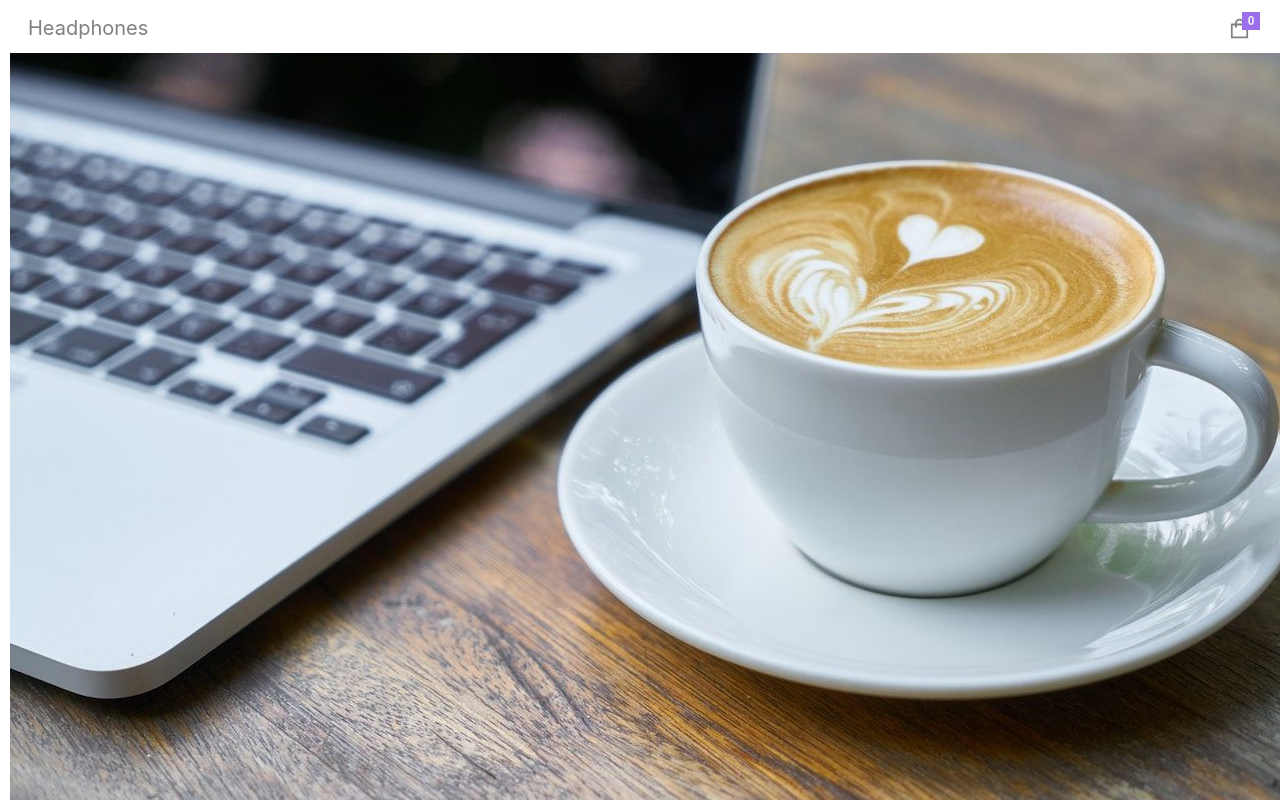
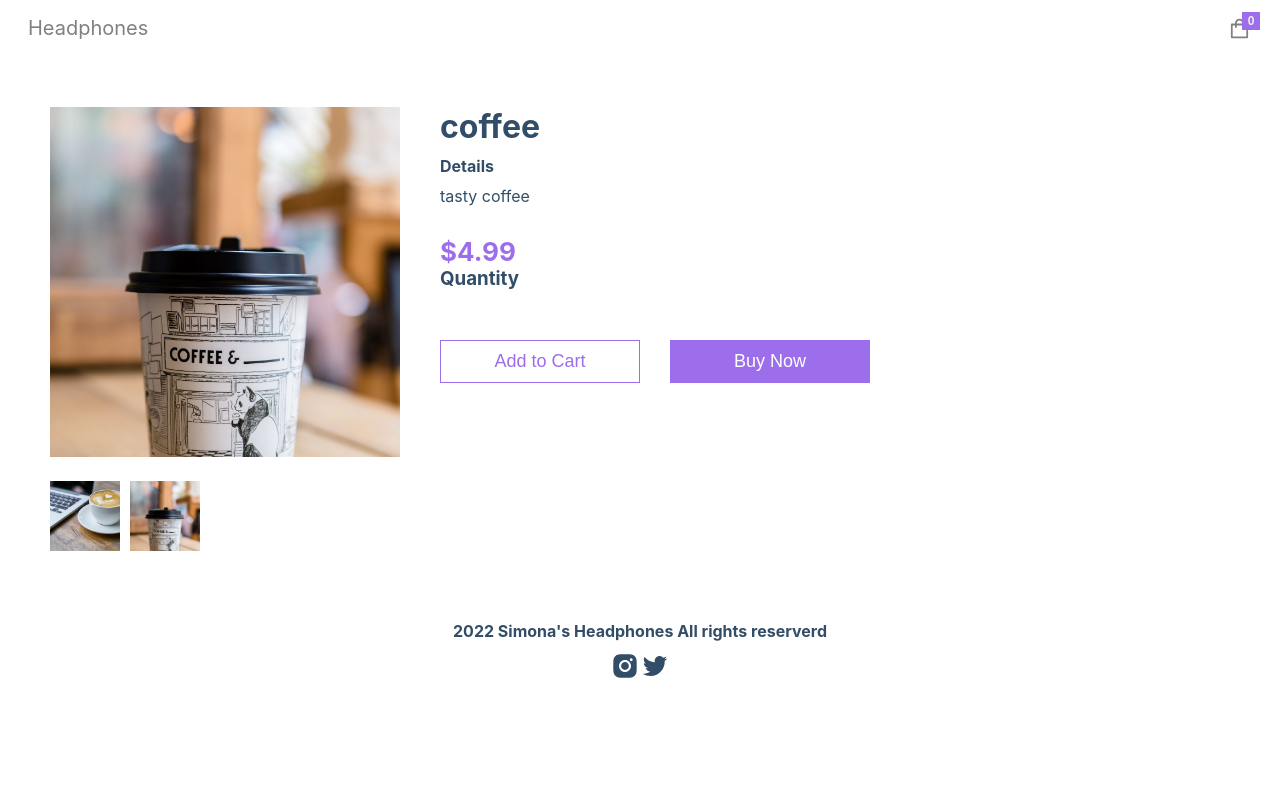
Before and after one commit to godriceeichie/React-Ecommerce-Website, a React (Create React App) app: page /product/coffee in a window 1280 px wide. Shown: the top 800 px of the page. Built offline with nearby package versions, Linux system fonts and the light colour scheme.

Commit message:
Styled the first part of the product page and addded links to the button in the homepage

```diff
--- a/src/App.css
+++ b/src/App.css
@@ -280,6 +280,106 @@ a{
   justify-content: center;
 }
 
+.product-detail-container {
+  display: flex;
+  grid-gap: 40px;
+  gap: 40px;
+  margin: 60px 40px 40px;
+  color: #324d67;
+}
+
+.product-detail-image {
+  background-color: #ebebeb;
+  -o-object-fit: cover;
+  object-fit: cover;
+  width: 400px;
+  height: 400px;
+  cursor: pointer;
+  transition: .3s ease-in-out;
+}
+
+.product-detail-image:hover {
+  background-color: var(--main-color);
+}
+
+.product-detail-container .product-detail-image {
+  width: 350px;
+  height: 350px;
+}
+
+.small-images-container {
+  display: flex;
+  grid-gap: 10px;
+  gap: 10px;
+  margin-top: 20px;
+}
+
+.small-image {
+  background-color: #ebebeb;
+  width: 70px;
+  height: 70px;
+  cursor: pointer;
+  -o-object-fit: cover;
+  object-fit: cover;
+}
+
+.selected-image {
+  background-color: var(--main-color);
+}
+
+.product-detail-desc h4, .product-detail-desc p {
+  margin-top: 10px;
+}
+
+.product-detail-desc .price {
+  font-weight: 700;
+  font-size: 26px;
+  margin-top: 30px;
+  color: var(--main-color);
+}
+
+.product-detail-desc .buttons {
+  display: flex;
+  grid-gap: 30px;
+  gap: 30px;
+}
+
+.buttons .add-to-cart {
+    padding: 10px 20px;
+    border: 1px solid var(--main-color);
+    margin-top: 40px;
+    font-size: 18px;
+    font-weight: 500;
+    background-color: #fff;
+    color: var(--main-color);
+    cursor: pointer;
+    width: 200px;
+    transform: scale(1);
+    transition: transform .5s ease;
+}
+
+.buttons .add-to-cart:hover {
+  transform: scale(1.1);
+}
+
+.buttons .buy-now {
+  width: 200px;
+  padding: 10px 20px;
+  background-color: var(--main-color);
+  color: #fff;
+  border: none;
+  margin-top: 40px;
+  font-size: 18px;
+  font-weight: 500;
+  cursor: pointer;
+  transform: scale(1);
+  transition: transform .5s ease;
+}
+
+.buttons .buy-now:hover {
+  transform: scale(1.1);
+}
+
 @media screen and (max-width: 1024px) {
   .hero-banner-container{
     line-height: 1.3;
@@ -329,4 +429,13 @@ a{
   .banner-desc .right h3 {
     font-size: 45px;
   }
+
+  .product-detail-container {
+    margin: 20px;
+    flex-wrap: wrap;
+  }
+
+  .buttons .add-to-cart, .buttons .buy-now {
+    width: 150px;
+  }
 }
--- a/src/components/FooterBanner.js
+++ b/src/components/FooterBanner.js
@@ -1,5 +1,6 @@
 import React from 'react';
 import heroBannerImg from "../assets/img/hero-headset-img.webp"
+import { Link } from 'react-router-dom'
 
 const FooterBanner = () => {
     return (
@@ -18,7 +19,9 @@ const FooterBanner = () => {
                     <p>fashionable</p>
                     <h3>Summer sale</h3>
                     <p>neon headphones</p>
-                    <button>Shop now</button>
+                    <Link to={'/product/headphones'}>
+                        <button>Shop now</button>
+                    </Link>
                 </div>
             </div>
         </div>
--- a/src/components/HeroBanner.js
+++ b/src/components/HeroBanner.js
@@ -12,7 +12,7 @@ const HeroBanner = () => {
             </div>
             <div>
                 <button>
-                    <Link to={`/about`}>Shop Now</Link>
+                    <Link to={`/product/headphones`}>Shop Now</Link>
                 </button>
                 <div className='desc'>
                     <h5>Description</h5>
--- a/src/components/ProductPage.js
+++ b/src/components/ProductPage.js
@@ -11,26 +11,53 @@ const ProductPage = () => {
         setproductState(products.filter(({title}) => title === id));
     }, [products]);
 
-    // console.log(productState);
+    const [selectedImage, setselectedImage] = useState(0)
+    const handleImageClick = (index) => {
+        setselectedImage(index)
+    }
+
+    useEffect(() => {
+        const timer = setTimeout(() => {
+            setselectedImage((selectedImage + 1) % 2)
+        }, 5000);
+        return () => clearTimeout(timer);
+    }, [selectedImage])
 
     return (
         <div>
             {
-                productState.map(({id, title, image, details, price}) => {
+                productState.map(({id, title, image, details, price, secondImage}) => {
                     return(
                         <div className='product-detail-container' key={id}>
                             <div>
                                 <div className='image-container'>
-                                    <img src={image} alt="" className='product-detail-image'/>
+                                    {
+                                        (title !== "coffee") ? <img src={image} alt="" className='product-detail-image'/> : <img src={selectedImage === 0 ? image : secondImage} alt="" className='product-detail-image'/>
+                                    }
                                 </div>
                                 <div className='small-images-container'>
-                                    <img src="" alt="" className='a'/>
+                                    <img src={image} alt="" className={selectedImage === 0 ? 'selected-image small-image' : 'small-image'} onClick={() => handleImageClick(0)}/>
+                                    {(title === 'coffee') && <img src={secondImage} alt="" className={selectedImage === 1 ? 'selected-image small-image' : 'small-image'} onClick={() => handleImageClick(1)}/>}
+
                                 </div>
                             </div>
                             <div className='product-detail-desc'>
                                 <h1>{title}</h1>
                                 <h4>Details</h4>
                                 <p>{details}</p>
+                                <p className='price'>{`$${price}`}</p>
+                                <div className='quantity'>
+                                    <h3>Quantity</h3>
+                                    <p className='quantity-desc'>
+                                        <span className='minus'></span>
+                                        <span className='num'></span>
+                                        <span className='plus'></span>
+                                    </p>
+                                </div>
+                                <div className='buttons'>
+                                    <button className='add-to-cart'>Add to Cart</button>
+                                    <button className='buy-now'>Buy Now</button>
+                                </div>
                             </div>
                         </div>
                     )
--- a/src/data/productInfo.js
+++ b/src/data/productInfo.js
@@ -1,6 +1,7 @@
 import heroBannerImg from "../assets/img/hero-headset-img.webp"
 import secondProductContainerImg from "../assets/img/product-cont-second-img.jpg"
 import thirdProductContainerImg from "../assets/img/product-cont-third-img.jpg"
+import secondCoffeeImg from "../assets/img/coffee-second-image.jpg"
 const productInfo = [
     {
         id: 0,
@@ -14,7 +15,8 @@ const productInfo = [
         title: "coffee",
         details: "tasty coffee",
         price: 4.99,
-        image: secondProductContainerImg
+        image: secondProductContainerImg,
+        secondImage: secondCoffeeImg
     },
     {
         id: 2,
```
Also changed, not shown: src/assets/img/coffee-second-image.jpg (added).
